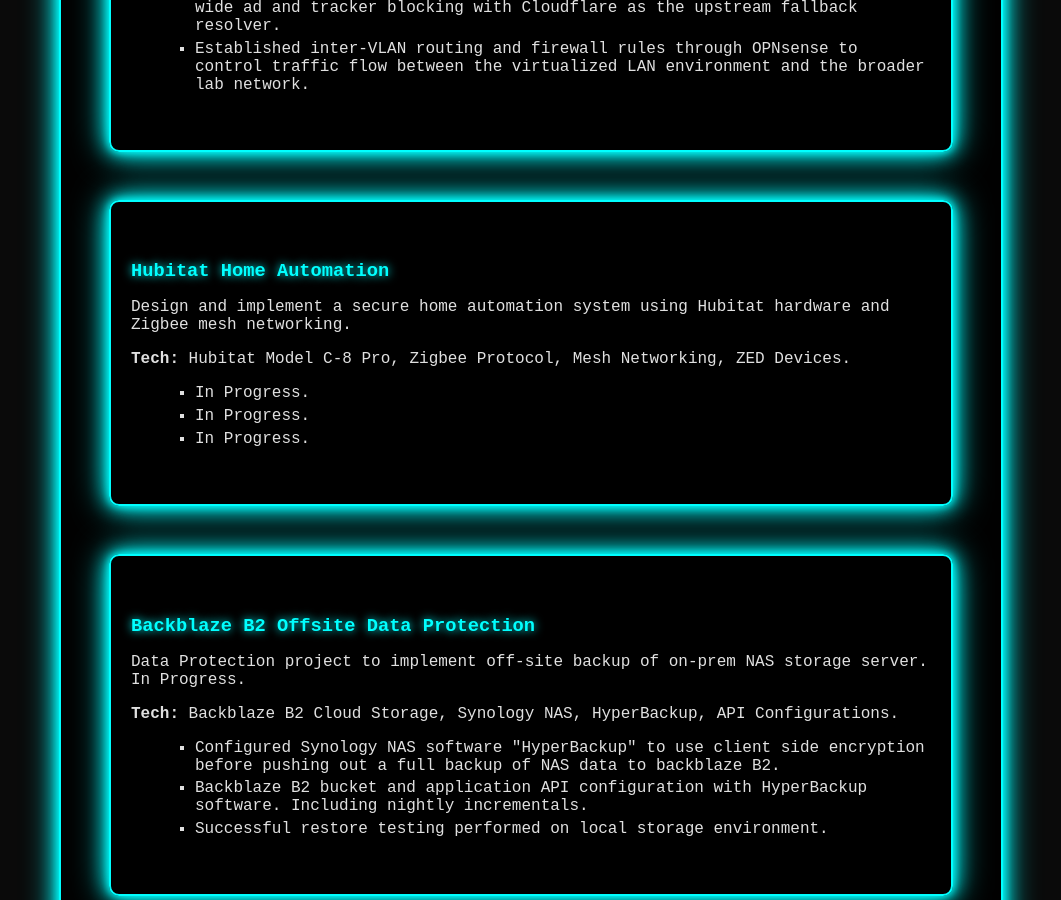
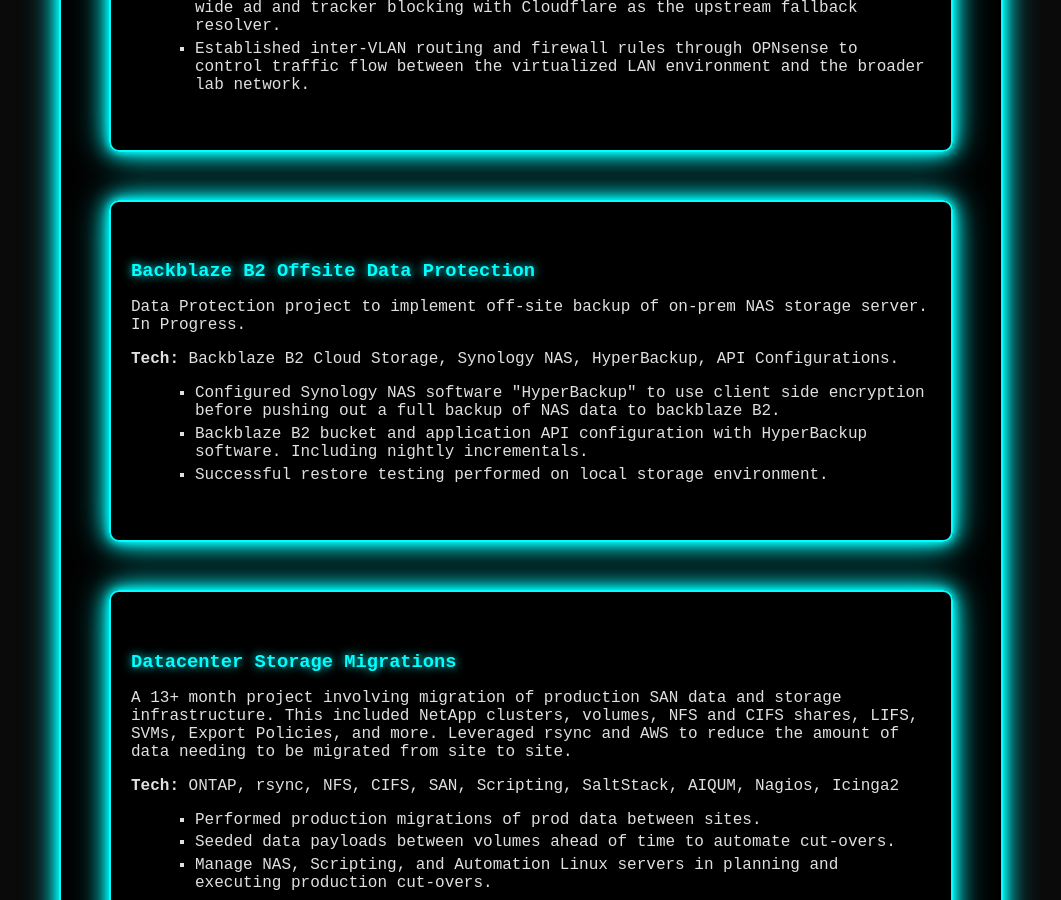
Before and after one commit to pearson-thaddeus-l/pearson-thaddeus-l-jekyll, a Jekyll site: the page built from projects.md, in a window 1280 px wide and 900 px high, scrolled down 1551 px. Shown: the whole window, without its empty margins (109-1170 px from the left). Built offline with Jekyll 4.4.1, drawn with Linux system fonts in a browser that asks for light colours.

Commit message:
Removing Hubitat Home Automation project

```diff
--- a/projects.md
+++ b/projects.md
@@ -40,19 +40,6 @@
     <li>Configured KEA DHCPv4 on the OPNsense LAN to manage address allocation across the 10.x.x.100 - 200 pool with static reservations for infrastructure hosts.</li>
     <li>Integrated Pi-hole as the primary DNS server for the LAN, enforcing network-wide ad and tracker blocking with Cloudflare as the upstream fallback resolver.</li>
     <li>Established inter-VLAN routing and firewall rules through OPNsense to control traffic flow between the virtualized LAN environment and the broader lab network.</li>
-  </ul>
-</div>
-
-<div class="neon-border project-card">
-  <h3>Hubitat Home Automation</h3>
-  <p>
-   Design and implement a secure home automation system using Hubitat hardware and Zigbee mesh networking.
-  </p>
-  <p><strong>Tech:</strong> Hubitat Model C-8 Pro, Zigbee Protocol, Mesh Networking, ZED Devices.</p>
-  <ul>
-    <li>In Progress.</li>
-    <li>In Progress.</li>
-    <li>In Progress.</li>
   </ul>
 </div>
 
```
